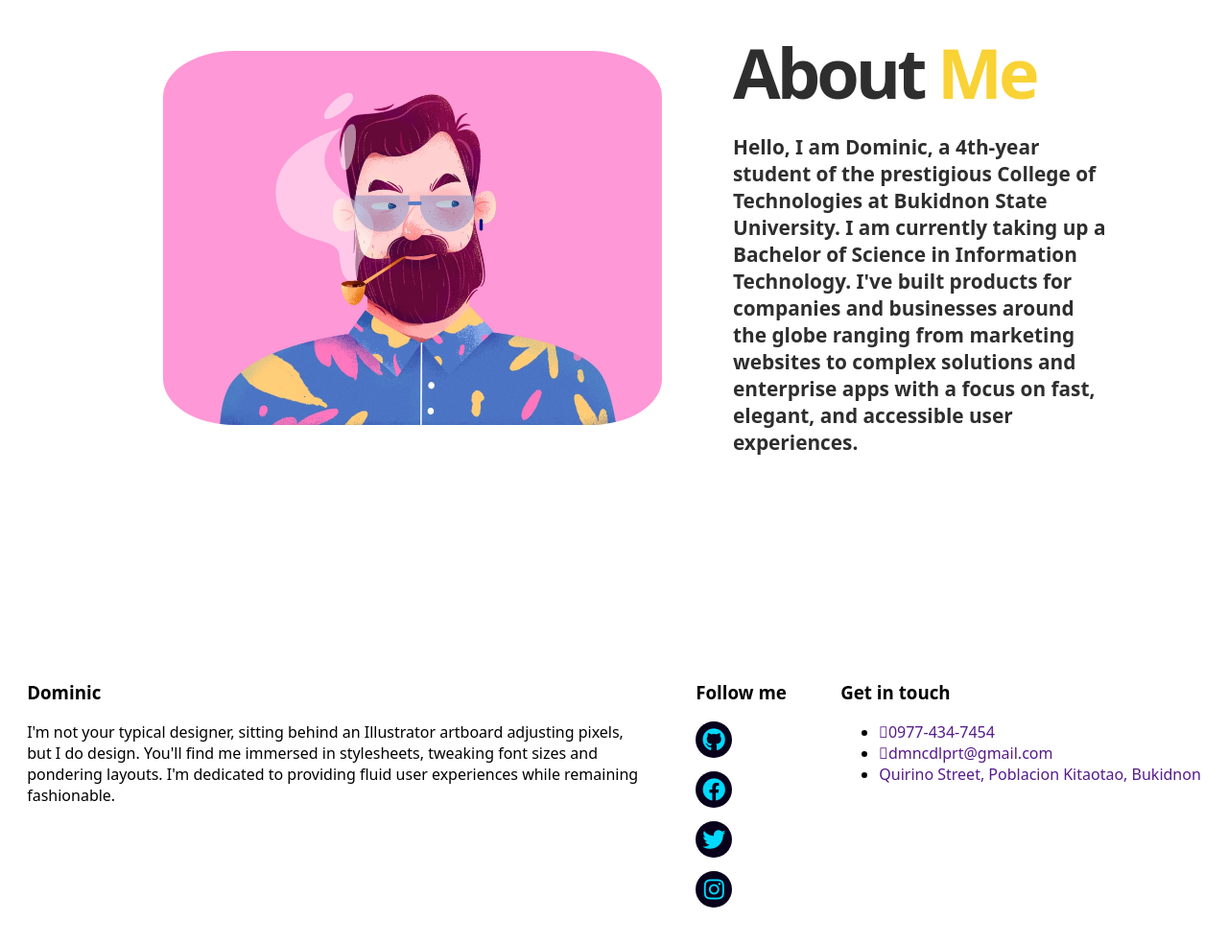
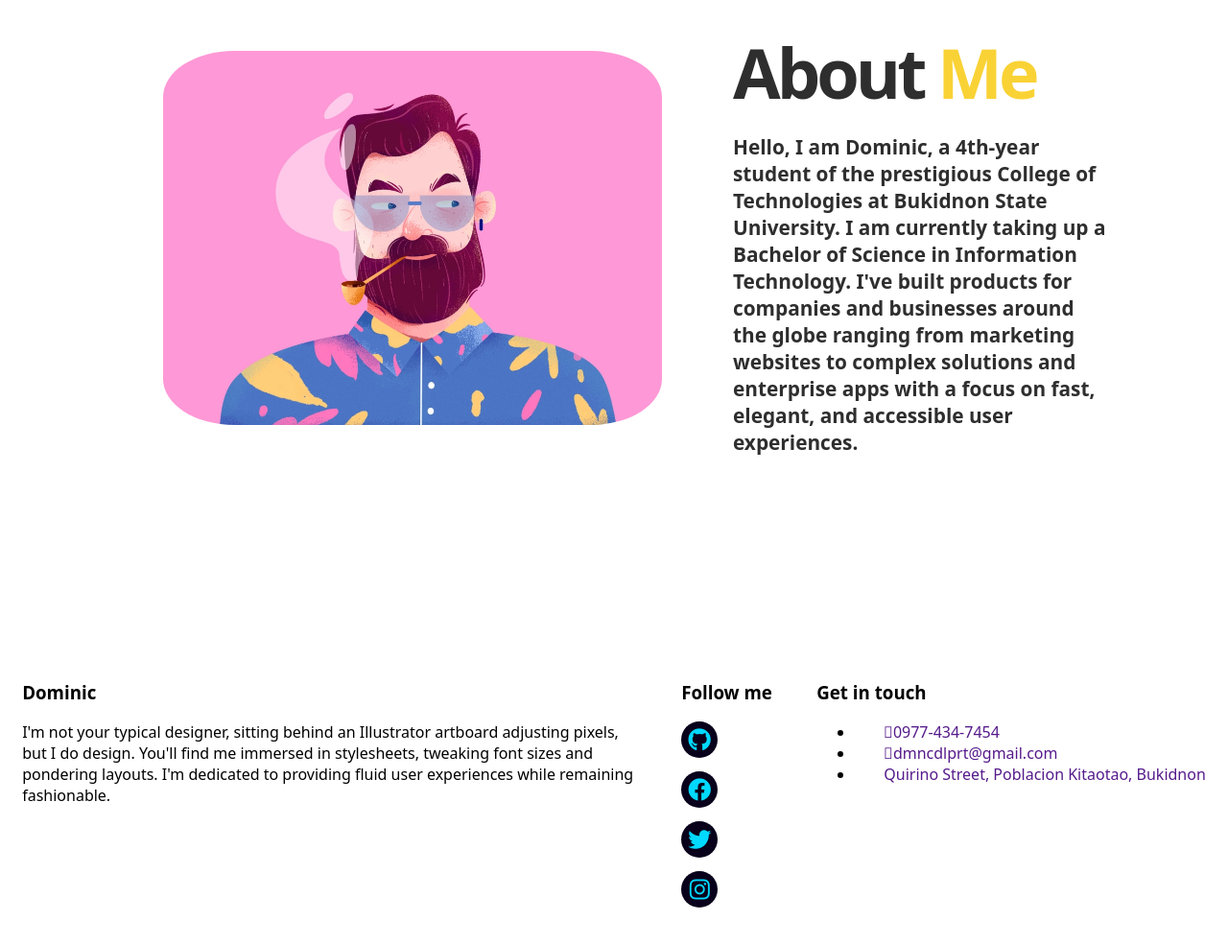
Before and after one commit to DMNCDLPRT/Portfolio, a plain HTML site: page index.html in a window 1280 px wide. Shown: the part 980-1964 px from the top of the page at 96% size. Drawn offline with nearby package versions, Linux system fonts and the light colour scheme.

Commit message:
first commit

```diff
--- a/assests/css/stylesheet.css
+++ b/assests/css/stylesheet.css
@@ -361,7 +361,7 @@ footer .socials ul {
 
 .touch a {
     text-decoration: none;
-    padding-let: 30px;
+    padding-left: 30px;
 }
 
 /* end of footer style script */
```
